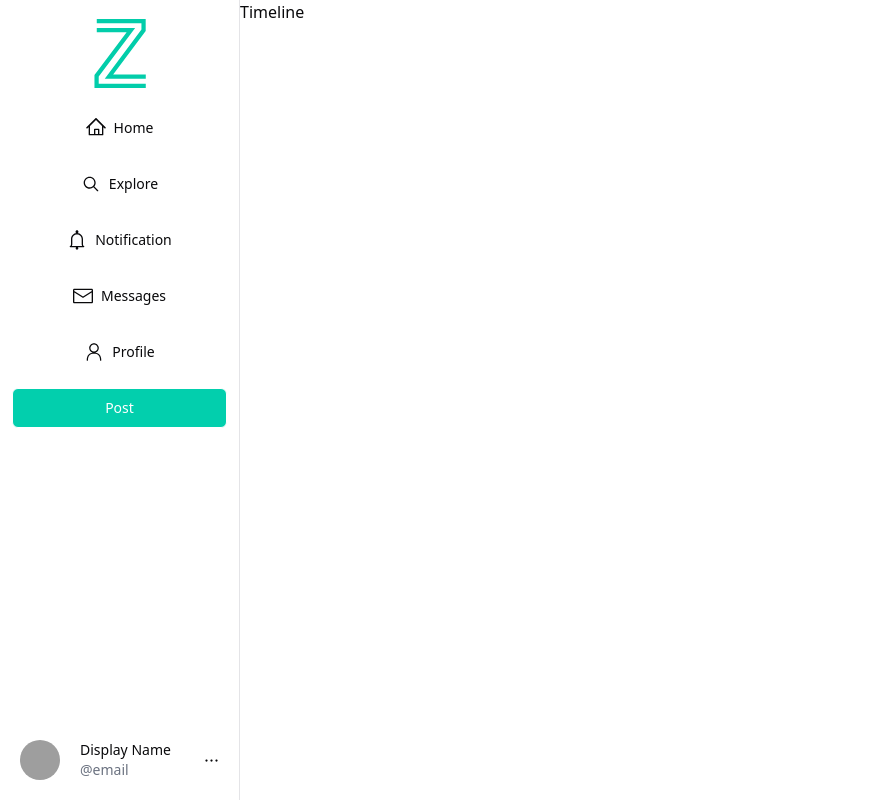
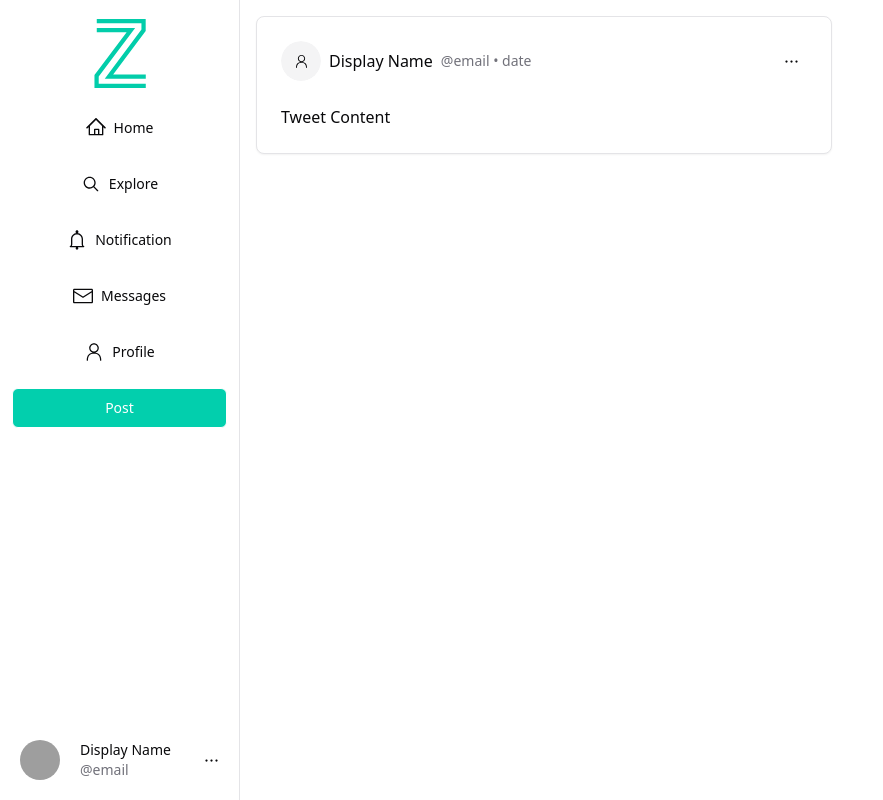
Before and after one commit to hyeonpearl/snap-story, a React (Vite) app: page /home in a window 1280 px wide. Shown: the whole page, without its empty margins (0-883 px from the left). Built offline with nearby package versions, Linux system fonts and the light colour scheme; no server answers; sample sign-in values are in the browser's storage; grey boxes are pictures that could not be loaded.

Commit message:
feat(ui): Timeline, Tweet layout 구현
* Timeline, Tweet layout 구현

```diff
--- a/src/App.tsx
+++ b/src/App.tsx
@@ -39,7 +39,7 @@ export default function App() {
   }, []);
 
   return (
-    <div className='flex h-screen'>
+    <div className='w-screen h-screen'>
       <RouterProvider router={router} />
     </div>
   );
--- a/src/components/layout/PageLayout.tsx
+++ b/src/components/layout/PageLayout.tsx
@@ -41,7 +41,7 @@ export function PageLayout() {
   const { open, setOpen, postTweetForm, onSubmit } = usePostTweet();
 
   return (
-    <nav className='flex flex-col w-1/5 h-full p-3 border-r gap-4 max-w-60'>
+    <nav className='fixed w-60 h-full max-w-60 flex flex-col p-3 border-r gap-4 bg-white'>
       <div className='flex items-center justify-center'>
         <img
           src='/logo.svg'
@@ -135,7 +135,7 @@ export function PageLayout() {
               </Avatar>
               <div className='indent-5 text-sm'>
                 <div>Display Name</div>
-                <div className='text-gray-500'>@email</div>
+                <div className='text-muted-foreground'>@email</div>
               </div>
             </div>
             <DotsHorizontalIcon />
--- /dev/null
+++ b/src/components/layout/Timeline.tsx
@@ -0,0 +1,9 @@
+import { Tweet } from './Tweet';
+
+export function Timeline() {
+  return (
+    <div className='w-full max-w-xl grid grid-cols-1 gap-4'>
+      <Tweet />
+    </div>
+  );
+}
--- /dev/null
+++ b/src/components/layout/Tweet.tsx
@@ -0,0 +1,30 @@
+import { Avatar, AvatarFallback, AvatarImage } from '@/components/ui/avatar';
+import { Card, CardContent, CardHeader } from '@/components/ui/card';
+import { DotsHorizontalIcon, PersonIcon } from '@radix-ui/react-icons';
+
+export function Tweet() {
+  return (
+    <Card>
+      <CardHeader>
+        <div className='flex items-center justify-between'>
+          <div className='flex items-center gap-2'>
+            <Avatar>
+              <AvatarImage />
+              <AvatarFallback>
+                <PersonIcon />
+              </AvatarFallback>
+            </Avatar>
+            <span>Display Name</span>
+            <span className='text-sm text-muted-foreground'>@email • date</span>
+          </div>
+          <div className=' text-center cursor-pointer p-2 rounded hover:text-primary'>
+            <DotsHorizontalIcon />
+          </div>
+        </div>
+      </CardHeader>
+      <CardContent>
+        <p>Tweet Content</p>
+      </CardContent>
+    </Card>
+  );
+}
--- /dev/null
+++ b/src/components/ui/card.tsx
@@ -0,0 +1,79 @@
+import * as React from "react"
+
+import { cn } from "@/lib/utils"
+
+const Card = React.forwardRef<
+  HTMLDivElement,
+  React.HTMLAttributes<HTMLDivElement>
+>(({ className, ...props }, ref) => (
+  <div
+    ref={ref}
+    className={cn(
+      "rounded-lg border bg-card text-card-foreground shadow-sm",
+      className
+    )}
+    {...props}
+  />
+))
+Card.displayName = "Card"
+
+const CardHeader = React.forwardRef<
+  HTMLDivElement,
+  React.HTMLAttributes<HTMLDivElement>
+>(({ className, ...props }, ref) => (
+  <div
+    ref={ref}
+    className={cn("flex flex-col space-y-1.5 p-6", className)}
+    {...props}
+  />
+))
+CardHeader.displayName = "CardHeader"
+
+const CardTitle = React.forwardRef<
+  HTMLParagraphElement,
+  React.HTMLAttributes<HTMLHeadingElement>
+>(({ className, ...props }, ref) => (
+  <h3
+    ref={ref}
+    className={cn(
+      "text-2xl font-semibold leading-none tracking-tight",
+      className
+    )}
+    {...props}
+  />
+))
+CardTitle.displayName = "CardTitle"
+
+const CardDescription = React.forwardRef<
+  HTMLParagraphElement,
+  React.HTMLAttributes<HTMLParagraphElement>
+>(({ className, ...props }, ref) => (
+  <p
+    ref={ref}
+    className={cn("text-sm text-muted-foreground", className)}
+    {...props}
+  />
+))
+CardDescription.displayName = "CardDescription"
+
+const CardContent = React.forwardRef<
+  HTMLDivElement,
+  React.HTMLAttributes<HTMLDivElement>
+>(({ className, ...props }, ref) => (
+  <div ref={ref} className={cn("p-6 pt-0", className)} {...props} />
+))
+CardContent.displayName = "CardContent"
+
+const CardFooter = React.forwardRef<
+  HTMLDivElement,
+  React.HTMLAttributes<HTMLDivElement>
+>(({ className, ...props }, ref) => (
+  <div
+    ref={ref}
+    className={cn("flex items-center p-6 pt-0", className)}
+    {...props}
+  />
+))
+CardFooter.displayName = "CardFooter"
+
+export { Card, CardHeader, CardFooter, CardTitle, CardDescription, CardContent }
--- a/src/pages/Home.tsx
+++ b/src/pages/Home.tsx
@@ -1,7 +1,9 @@
+import { Timeline } from '@/components/layout/Timeline';
+
 export default function Home() {
   return (
-    <main>
-      <div>Timeline</div>
+    <main className='ml-64 py-4'>
+      <Timeline />
     </main>
   );
 }
```
